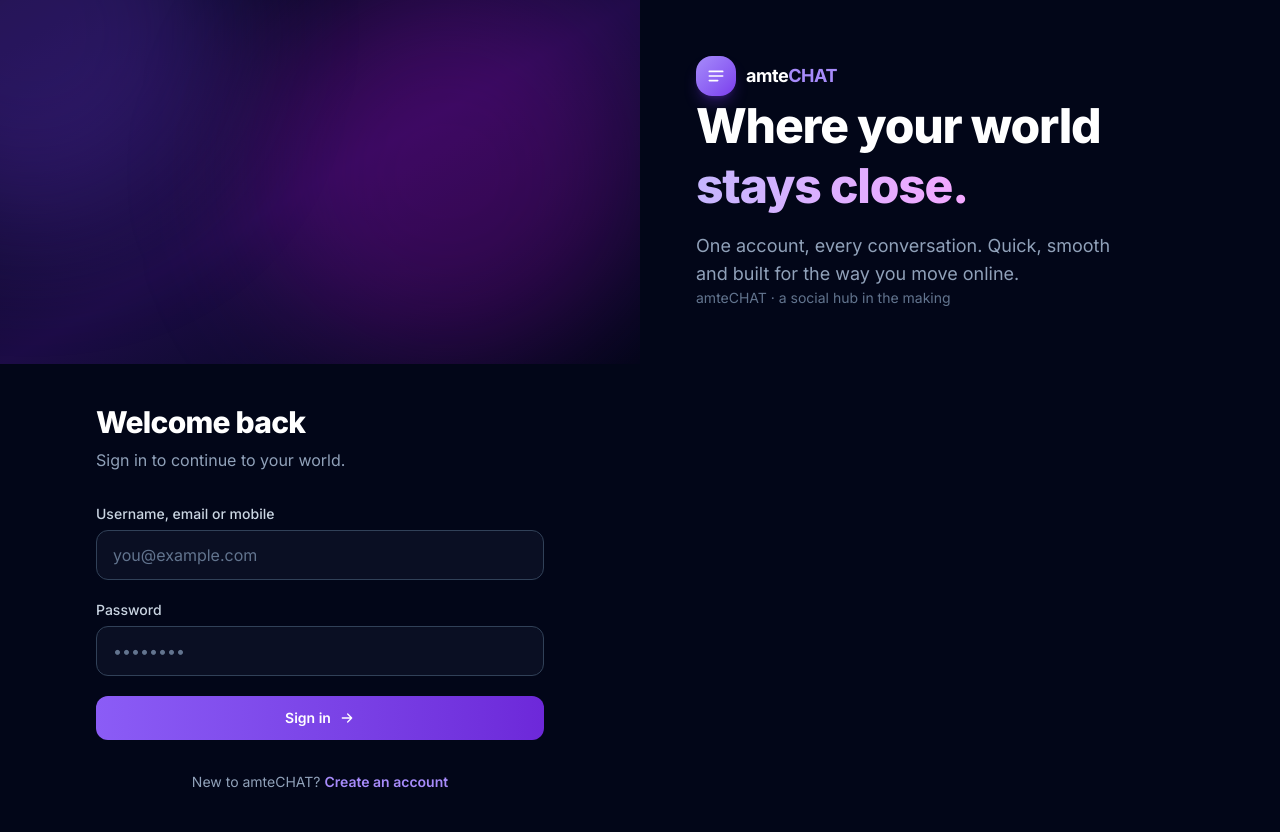
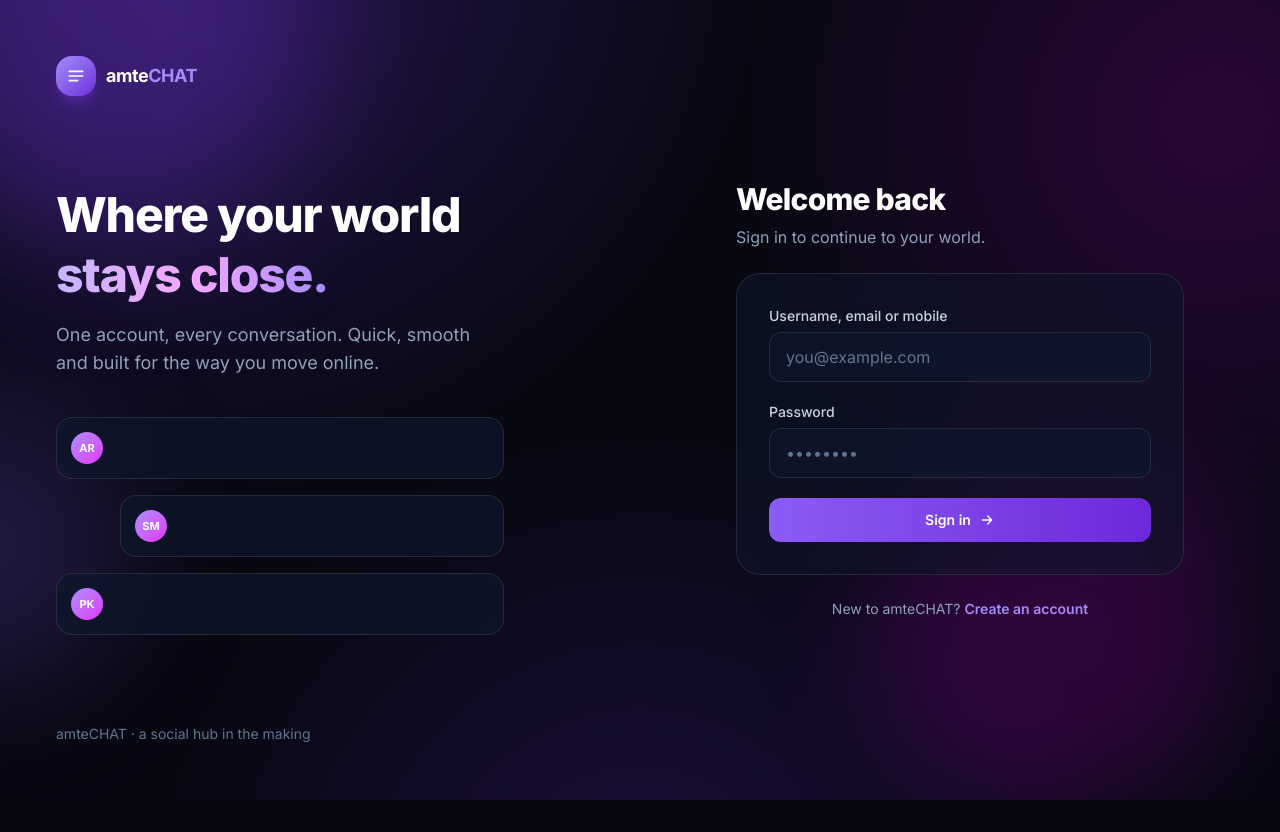
Before and after one commit to azimkhan07/chatting_sysem, a React (Vite) app in the folder frontend/: page /login in a window 1280 px wide. After the commit the page ends 800 px from the top, so only its background shows below. Built offline with nearby package versions, Linux system fonts and the light colour scheme.

Commit message:
feat(ui): apply midnight bloom design system across auth and home

```diff
--- a/frontend/src/components/AuthLayout.tsx
+++ b/frontend/src/components/AuthLayout.tsx
@@ -1,4 +1,4 @@
-import type { ReactNode } from 'react'
+import type { CSSProperties, ReactNode } from 'react'
 
 interface AuthFieldProps {
   label: string
@@ -39,12 +39,7 @@ export function AuthField({
         placeholder={placeholder}
         autoComplete={autoComplete ?? name}
         onChange={(event) => onChange(event.target.value)}
-        className={[
-          'w-full rounded-xl border bg-slate-900/60 px-4 py-3 text-slate-100',
-          'placeholder:text-slate-500 outline-none transition',
-          'focus:border-brand-400 focus:ring-4 focus:ring-brand-500/20',
-          error ? 'border-rose-500/60' : 'border-slate-700',
-        ].join(' ')}
+        className={error ? 'input-field is-invalid' : 'input-field'}
       />
       {error ? (
         <p className="text-sm text-rose-400">{error}</p>
@@ -79,7 +74,7 @@ export function BrandMark({ compact = false }: { compact?: boolean }) {
   return (
     <div className="flex items-center gap-2.5">
       {compact ? null : (
-        <span className="grid h-10 w-10 place-items-center rounded-2xl bg-gradient-to-br from-brand-400 to-brand-600 shadow-lg shadow-brand-600/30">
+        <span className="grid h-10 w-10 place-items-center rounded-2xl bg-gradient-to-br from-brand-400 to-brand-700 shadow-lg shadow-brand-600/30">
           <svg
             viewBox="0 0 24 24"
             fill="none"
@@ -102,30 +97,78 @@ export function BrandMark({ compact = false }: { compact?: boolean }) {
   )
 }
 
+function ChatBubble({
+  style,
+  initials,
+  lines,
+}: {
+  style: CSSProperties
+  initials: string
+  lines: string[]
+}) {
+  return (
+    <div
+      className="bubble flex items-end gap-2.5 rounded-2xl border border-white/10 bg-slate-900/70 p-3.5 backdrop-blur"
+      style={style}
+    >
+      <span className="grid h-8 w-8 shrink-0 place-items-center rounded-full bg-gradient-to-br from-brand-400 to-fuchsia-500 text-[11px] font-bold text-white">
+        {initials}
+      </span>
+      <div className="space-y-1.5">
+        {lines.map((line, index) => (
+          <div
+            key={index}
+            className="h-2 rounded-full bg-slate-700/70"
+            style={{ width: line }}
+          />
+        ))}
+      </div>
+    </div>
+  )
+}
+
 export function AuthLayout({ children }: { children: ReactNode }) {
   return (
     <div className="relative grid min-h-svh lg:grid-cols-2">
-      <div className="pointer-events-none absolute inset-0 overflow-hidden lg:relative">
-        <div className="absolute inset-0 bg-gradient-to-br from-slate-950 via-brand-950/60 to-slate-950" />
-        <div className="absolute -top-40 -left-40 h-96 w-96 rounded-full bg-brand-600/30 blur-3xl" />
-        <div className="absolute bottom-0 right-0 h-96 w-96 rounded-full bg-fuchsia-600/20 blur-3xl" />
+      <div className="mesh-bg">
+        <div className="orb -top-32 -left-32 h-96 w-96 bg-brand-600/30" />
+        <div className="orb bottom-0 right-0 h-96 w-96 bg-fuchsia-600/20 [animation-delay:-6s]" />
+        <div className="orb top-1/2 -left-40 h-72 w-72 bg-brand-500/20 [animation-delay:-12s]" />
       </div>
 
       <div className="relative z-10 hidden flex-col justify-between p-10 lg:flex xl:p-14">
         <BrandMark />
+
         <div className="max-w-md">
           <h1 className="text-4xl font-extrabold leading-tight tracking-tight text-white xl:text-5xl">
             Where your world
             <br />
-            <span className="bg-gradient-to-r from-brand-300 to-fuchsia-300 bg-clip-text text-transparent">
-              stays close.
-            </span>
+            <span className="text-gradient">stays close.</span>
           </h1>
           <p className="mt-4 text-lg text-slate-400">
             One account, every conversation. Quick, smooth and built for the
             way you move online.
           </p>
+
+          <div className="mt-10 hidden space-y-4 xl:block">
+            <ChatBubble
+              style={{ animationDelay: '0s' }}
+              initials="AR"
+              lines={['w-44', 'w-28']}
+            />
+            <ChatBubble
+              style={{ animationDelay: '1.5s', marginLeft: '4rem' }}
+              initials="SM"
+              lines={['w-56', 'w-36']}
+            />
+            <ChatBubble
+              style={{ animationDelay: '3s' }}
+              initials="PK"
+              lines={['w-32', 'w-48']}
+            />
+          </div>
         </div>
+
         <p className="text-sm text-slate-500">
           amteCHAT · a social hub in the making
         </p>
--- a/frontend/src/index.css
+++ b/frontend/src/index.css
@@ -16,6 +16,8 @@
   --color-brand-800: #5b21b6;
   --color-brand-900: #4c1d95;
   --color-brand-950: #2e1065;
+
+  --color-midnight-950: #070812;
 }
 
 :root {
@@ -23,8 +25,110 @@
 }
 
 body {
-  @apply bg-slate-950 text-slate-100 antialiased;
+  @apply bg-midnight-950 text-slate-100 antialiased;
   font-family: var(--font-sans);
   min-height: 100svh;
   margin: 0;
 }
+
+@keyframes orb-drift {
+  0%,
+  100% {
+    transform: translate3d(0, 0, 0) scale(1);
+  }
+  33% {
+    transform: translate3d(3rem, -2rem, 0) scale(1.08);
+  }
+  66% {
+    transform: translate3d(-2rem, 1.5rem, 0) scale(0.94);
+  }
+}
+
+@keyframes bubble-float {
+  0%,
+  100% {
+    transform: translate3d(0, 0, 0);
+  }
+  50% {
+    transform: translate3d(0, -12px, 0);
+  }
+}
+
+@layer components {
+  .mesh-bg {
+    @apply pointer-events-none absolute inset-0 overflow-hidden;
+  }
+
+  .mesh-bg::before {
+    content: '';
+    @apply absolute inset-0;
+    background:
+      radial-gradient(
+        60rem 60rem at 15% -10%,
+        color-mix(in srgb, var(--color-brand-600) 28%, transparent) 0,
+        transparent 60%
+      ),
+      radial-gradient(
+        50rem 50rem at 95% 15%,
+        color-mix(in srgb, var(--color-fuchsia-600) 18%, transparent) 0,
+        transparent 60%
+      ),
+      radial-gradient(
+        55rem 55rem at 50% 115%,
+        color-mix(in srgb, var(--color-brand-800) 25%, transparent) 0,
+        transparent 55%
+      );
+  }
+
+  .orb {
+    @apply absolute rounded-full blur-3xl;
+    animation: orb-drift 18s ease-in-out infinite;
+  }
+
+  .glass-card {
+    @apply rounded-3xl border border-white/10 bg-slate-900/60 backdrop-blur-xl;
+  }
+
+  .input-field {
+    @apply w-full rounded-xl border border-white/10 bg-slate-900/80 px-4 py-3 text-slate-100 transition outline-none;
+    @apply placeholder:text-slate-500 focus:border-brand-400 focus:ring-4 focus:ring-brand-500/20;
+  }
+
+  .input-field.is-invalid {
+    @apply border-rose-500/60;
+  }
+
+  .btn-primary {
+    @apply flex w-full items-center justify-center gap-2 rounded-xl py-3 text-sm font-semibold text-white transition;
+    background-image: linear-gradient(
+      90deg,
+      var(--color-brand-500),
+      var(--color-brand-700)
+    );
+    @apply hover:brightness-110 active:scale-[0.99] focus-visible:ring-4 focus-visible:ring-brand-500/30 focus-visible:outline-none;
+    @apply disabled:cursor-not-allowed disabled:opacity-70;
+  }
+
+  .btn-secondary {
+    @apply rounded-xl border border-white/10 px-4 py-2 text-sm font-medium text-slate-300 transition;
+    @apply hover:border-rose-500/50 hover:text-rose-300 disabled:cursor-not-allowed disabled:opacity-70;
+  }
+
+  .text-gradient {
+    @apply bg-clip-text text-transparent;
+    background-image: linear-gradient(
+      90deg,
+      var(--color-brand-300),
+      var(--color-fuchsia-300),
+      var(--color-brand-400)
+    );
+  }
+
+  .badge {
+    @apply inline-flex items-center gap-1 rounded-full px-2 py-0.5 text-xs font-semibold;
+  }
+
+  .bubble {
+    animation: bubble-float 6s ease-in-out infinite;
+  }
+}
--- a/frontend/src/pages/Login.tsx
+++ b/frontend/src/pages/Login.tsx
@@ -38,7 +38,7 @@ export default function Login() {
         initial={{ opacity: 0, y: 16 }}
         animate={{ opacity: 1, y: 0 }}
         transition={{ duration: 0.45, ease: 'easeOut' }}
-        className="space-y-8"
+        className="space-y-6"
       >
         <div className="space-y-2">
           <h2 className="text-3xl font-extrabold tracking-tight text-white">
@@ -49,7 +49,11 @@ export default function Login() {
           </p>
         </div>
 
-        <form onSubmit={handleSubmit} className="space-y-5" noValidate>
+        <form
+          onSubmit={handleSubmit}
+          className="glass-card space-y-5 p-6 sm:p-8"
+          noValidate
+        >
           {formError ? <FormError message={formError} /> : null}
 
           <AuthField
@@ -71,17 +75,7 @@ export default function Login() {
             onChange={setPassword}
           />
 
-          <button
-            type="submit"
-            disabled={submitting}
-            className={[
-              'flex w-full items-center justify-center gap-2 rounded-xl',
-              'bg-gradient-to-r from-brand-500 to-brand-700 py-3 text-sm font-semibold text-white',
-              'transition hover:brightness-110 active:scale-[0.99]',
-              'focus:outline-none focus-visible:ring-4 focus-visible:ring-brand-500/30',
-              'disabled:cursor-not-allowed disabled:opacity-70',
-            ].join(' ')}
-          >
+          <button type="submit" disabled={submitting} className="btn-primary">
             {submitting ? <Spinner /> : 'Sign in'}
             {submitting ? null : (
               <svg
--- a/frontend/src/pages/Register.tsx
+++ b/frontend/src/pages/Register.tsx
@@ -63,7 +63,7 @@ export default function Register() {
         initial={{ opacity: 0, y: 16 }}
         animate={{ opacity: 1, y: 0 }}
         transition={{ duration: 0.45, ease: 'easeOut' }}
-        className="space-y-8"
+        className="space-y-6"
       >
         <div className="space-y-2">
           <h2 className="text-3xl font-extrabold tracking-tight text-white">
@@ -74,7 +74,11 @@ export default function Register() {
           </p>
         </div>
 
-        <form onSubmit={handleSubmit} className="space-y-5" noValidate>
+        <form
+          onSubmit={handleSubmit}
+          className="glass-card space-y-5 p-6 sm:p-8"
+          noValidate
+        >
           {formError ? <FormError message={formError} /> : null}
 
           <AuthField
@@ -125,17 +129,7 @@ export default function Register() {
             onChange={update('password')}
           />
 
-          <button
-            type="submit"
-            disabled={submitting}
-            className={[
-              'flex w-full items-center justify-center gap-2 rounded-xl',
-              'bg-gradient-to-r from-brand-500 to-brand-700 py-3 text-sm font-semibold text-white',
-              'transition hover:brightness-110 active:scale-[0.99]',
-              'focus:outline-none focus-visible:ring-4 focus-visible:ring-brand-500/30',
-              'disabled:cursor-not-allowed disabled:opacity-70',
-            ].join(' ')}
-          >
+          <button type="submit" disabled={submitting} className="btn-primary">
             {submitting ? <Spinner /> : 'Create account'}
           </button>
         </form>
```
Also changed, not shown: frontend/src/pages/Home.tsx (+30 -13 lines), 1 other file (tests, documents, lock files or other folders).
